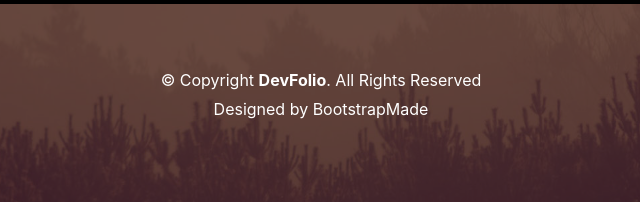
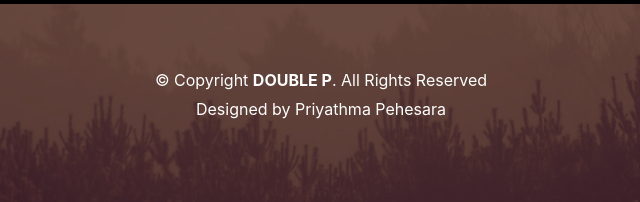
Before and after one commit to Priyathma/doublepgrapics, a plain HTML site: page p1.html in a window 1280 px wide. Shown: the part 6026-6228 px from the top of the page, 319-959 px from the left. Drawn offline with Linux system fonts and the light colour scheme.

Commit message:
footer update

```diff
--- a/p1.html
+++ b/p1.html
@@ -292,7 +292,7 @@
         <div class="row">
           <div class="col-sm-12">
             <div class="copyright-box">
-              <p class="copyright">&copy; Copyright <strong>DevFolio</strong>. All Rights Reserved</p>
+              <p class="copyright">&copy; Copyright <strong>DOUBLE P</strong>. All Rights Reserved</p>
               <div class="credits">
                 <!--
                   All the links in the footer should remain intact.
@@ -300,7 +300,7 @@
                   Licensing information: https://bootstrapmade.com/license/
                   Purchase the pro version with working PHP/AJAX contact form: https://bootstrapmade.com/buy/?theme=DevFolio
                 -->
-                Designed by <a href="https://bootstrapmade.com/">BootstrapMade</a>
+                Designed by <a href="##">Priyathma Pehesara</a>
               </div>
             </div>
           </div>
```
Also changed, not shown: p2.html (+2 -2 lines), p3.html (+2 -2 lines), p4.html (+2 -2 lines).
